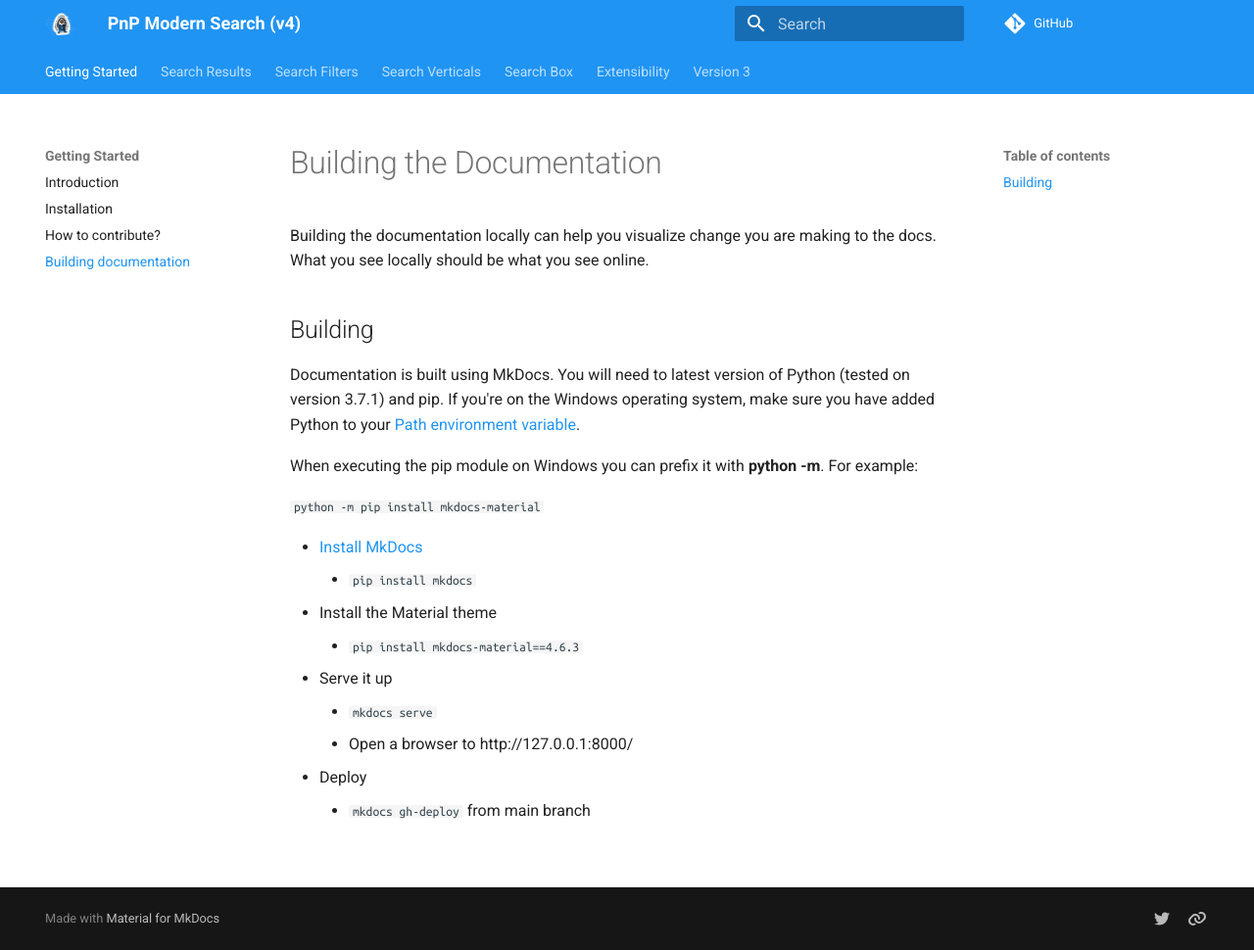
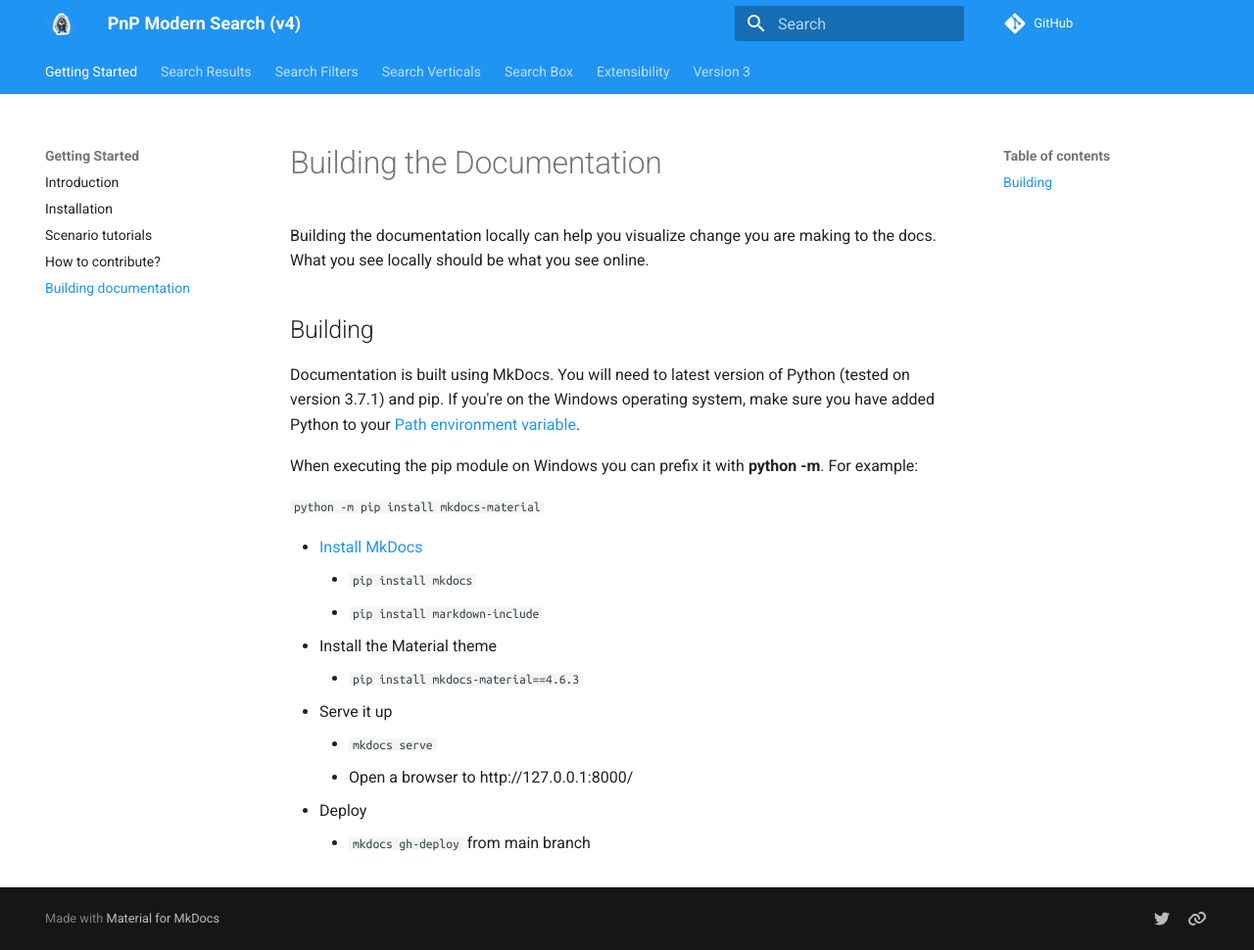
Before and after one commit to dominic5perezd/pnp-modern-search, an MkDocs documentation site: the page built from docs/build-the-doc.md, in a window 1280 px wide and 970 px high. Shown: the whole window at 98% size. Built offline with MkDocs 1.6.1 and Material for MkDocs 9.7.7, drawn with Linux system fonts in a browser that asks for light colours; comment, search, counter and statistics services are not loaded.

Commit message:
Update docs for scenarios

```diff
--- a/docs/build-the-doc.md
+++ b/docs/build-the-doc.md
@@ -12,6 +12,7 @@ For example:
 
 - [Install MkDocs](https://www.mkdocs.org/#installation)
     - `pip install mkdocs`
+    - `pip install markdown-include`
 - Install the Material theme
     - `pip install mkdocs-material==4.6.3`
 - Serve it up
--- a/mkdocs.yml
+++ b/mkdocs.yml
@@ -3,6 +3,7 @@ nav:
   - Getting Started:
     - Introduction: index.md
     - Installation: installation.md
+    - Scenario tutorials: scenarios/index.md
     - How to contribute?: how-to-contribute.md
     - Building documentation: build-the-doc.md
   - Search Results:
```
